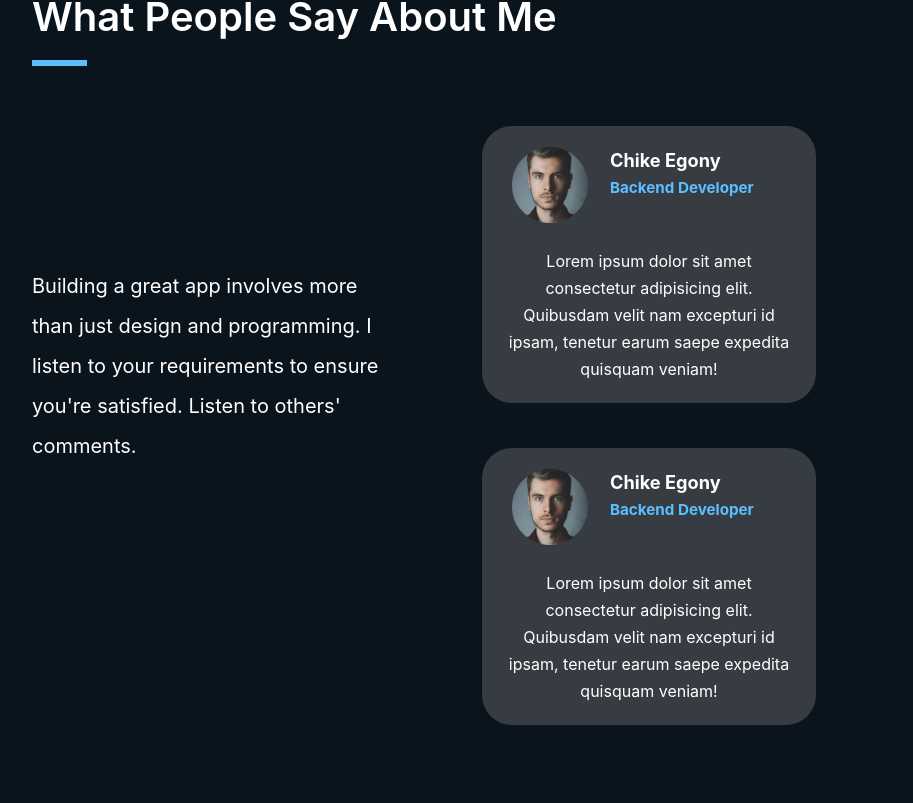
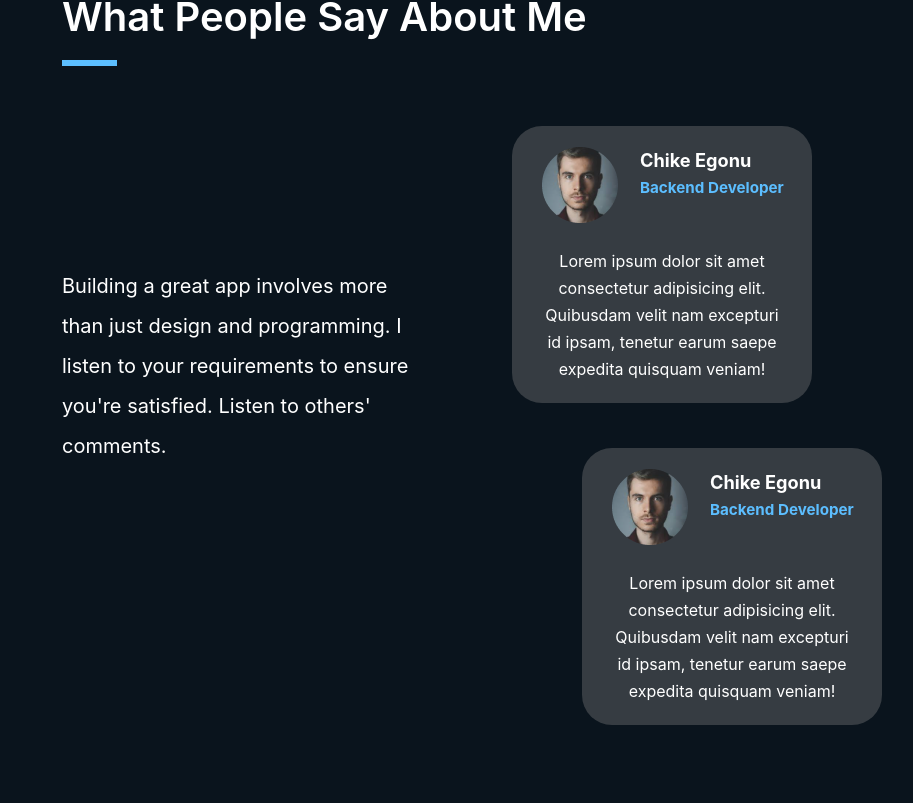
Before and after one commit to Itzadetunji/my-website, a Next.js app: page /about in a window 1280 px wide. Shown: the part 2077-2880 px from the top of the page, without its empty margins (28-941 px from the left). Built offline with nearby package versions, Linux system fonts and the light colour scheme.

Commit message:
Chore: Updated testimonial section

```diff
--- a/pages/about.tsx
+++ b/pages/about.tsx
@@ -42,7 +42,7 @@ const about: NextPage = () => {
   return (
     <>
       {/* <Navbar/> */}
-      <div className="mt-[165px] mx-auto justify-center">
+      <div className="mt-[165px] mx-[30px] justify-center">
         <div className='mx-[35px] lg:mx-[60px]'>
           <div className='text-white mt-[73px] xl:-mt-[20px] lg:flex lg:flex-row md:items-end lg:space-x-[100px] xl:space-x-[170px] 2xl:space-x-[280px]'>
             <img src="./images/me.jpeg" alt="" className='w-[363px] xl:w-[400px] h-[528px] xl:h-[582px] mx-auto lg:mx-[0px]'/>
@@ -119,17 +119,21 @@ const about: NextPage = () => {
             <p className='text-white font-[600] text-[40px]'>What People Say About Me</p>
             <hr className='light-blue border-[3px] w-[55px] mt-[13px]'/>
           </div>
-          <div className='md:flex lg:flex md:flex-col lg:flex-row lg:space-x-[150px] xl:space-x-[100px]'>
+          <div className='md:flex md:flex-col lg:flex-row lg:space-x-[100px]'>
             <p className='text-white font-[400] text-center lg:text-left leading-[34px] lg:leading-[40px] mt-[37px] lg:mt-[200px] text-[20px] lg:w-[350px]'>Building a great app involves more than just design and programming. I listen to your requirements to ensure you're satisfied. Listen to others' comments.</p>
-            <div className='grid grid-cols-1 gap-y-[45px] mt-[60px]'>
-              <TestimonialCard imagePath={'testimonial1.png'} name={'Chike Egony'} role={'Backend Developer'} description={'Lorem ipsum dolor sit amet consectetur adipisicing elit. Quibusdam velit nam excepturi id ipsam, tenetur earum saepe expedita quisquam veniam!'}/>
-              <TestimonialCard imagePath={'testimonial1.png'} name={'Chike Egony'} role={'Backend Developer'} description={'Lorem ipsum dolor sit amet consectetur adipisicing elit. Quibusdam velit nam excepturi id ipsam, tenetur earum saepe expedita quisquam veniam!'}/>
+            <div className='grid grid-cols-1 md:grid-cols-2 lg:grid-cols-1 gap-y-[45px] mt-[60px]'>
+              <div className='lg:-ml-[70px]'>
+                <TestimonialCard imagePath={'testimonial1.png'} name={'Chike Egonu'} role={'Backend Developer'} description={'Lorem ipsum dolor sit amet consectetur adipisicing elit. Quibusdam velit nam excepturi id ipsam, tenetur earum saepe expedita quisquam veniam!'}/>
+              </div>
+              <div className='lg:ml-[70px]'>
+                <TestimonialCard imagePath={'testimonial1.png'} name={'Chike Egonu'} role={'Backend Developer'} description={'Lorem ipsum dolor sit amet consectetur adipisicing elit. Quibusdam velit nam excepturi id ipsam, tenetur earum saepe expedita quisquam veniam!'}/>
+              </div>
             </div>
           </div>
           <div className='mt-[100px]'>
             <p className='text-white font-[600] text-[40px]'>My Tech Stack</p>
             <hr className='light-blue border-[3px] w-[55px] mt-[13px]'/>
-            <div className='mt-[36px] -mx-[30px]'>
+            <div className='mt-[36px] -mx-[60px]'>
               <TechStack/>
             </div>
           </div>
--- a/pages/components/TestimonialCard.tsx
+++ b/pages/components/TestimonialCard.tsx
@@ -10,7 +10,7 @@ interface cardProps {
 
 const TestimonialCard: React.FC<cardProps> = ({imagePath, name, role, description}) => {
   return (
-    <div className='grey w-[334px] rounded-[30px] mx-auto custom-shadow duration-500 ease-in delay-[10ms] pb-[20px]'>
+    <div className='grey w-[334px] md:w-[300px] lg:w-[300px] rounded-[30px] mx-auto custom-shadow duration-500 ease-in delay-[10ms] pb-[20px]'>
       <div className='flex'>
         <img src={`/images/${imagePath}`} alt="" width="76" height="76" className='ml-[30px] mt-[21px]'/>
         <div className='flex flex-col ml-[22px] mt-[21px] space-y-[3px]'>
```
